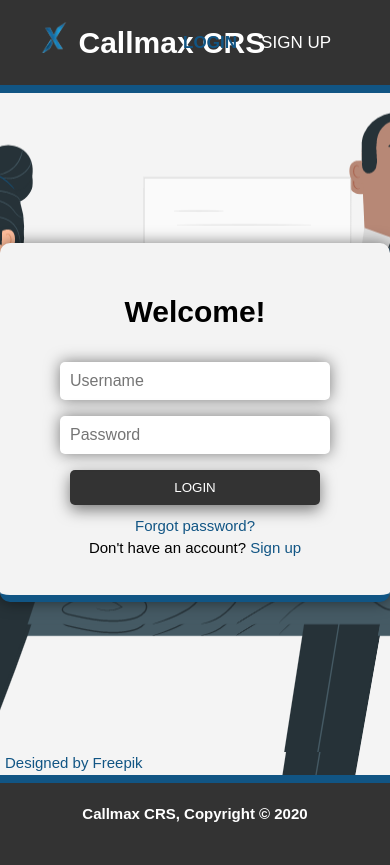
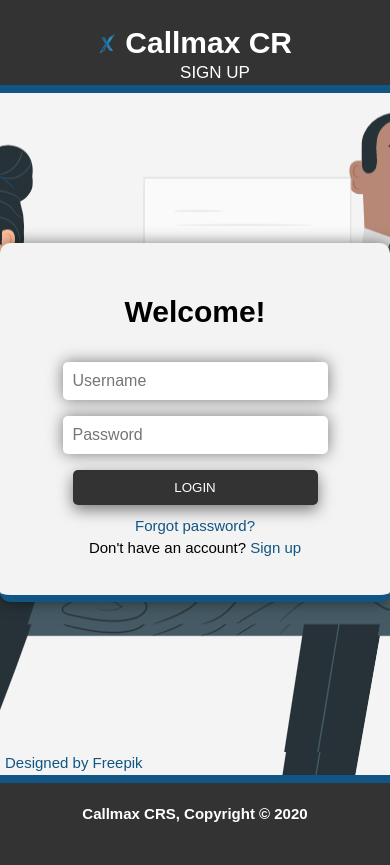
Before and after one commit to lncmchl3/Callmax_Coaching, a PHP site: page /callmaxcoaching/ in a window 390 px wide. Run offline with PHP 8.4, Linux system fonts and the light colour scheme.

Commit message:
latest draft for website responsiveness

```diff
--- a/css/html-style.css
+++ b/css/html-style.css
@@ -69,7 +69,7 @@ a:hover {
 }
 
 .login-container {
-  width: 100%;
+  /* width: 100%; */
   margin: auto;
   overflow: hidden;
   background: url(../img/bg.png) no-repeat center;
@@ -153,7 +153,7 @@ header {
   /* box-shadow: 0 3px 20px 0 rgba(0, 0, 0, 0.5); */
 }
 
-header #branding {
+.heading #branding {
   /* text-transform: uppercase; */
   /* float: left; */
   position: absolute;
@@ -161,28 +161,26 @@ header #branding {
   left: 0;
 }
 
-header #branding h1 img {
+.heading #branding h1 img {
   width: 10%;
   /* padding: 0 10px; */
 }
 
-header a {
+.heading a {
   color: #fff;
   text-decoration: none;
   text-transform: uppercase;
   font-size: 17px;
 }
 
-header nav {
+.heading nav {
   position: absolute;
   top: 0;
   right: 0;
   padding: 15px 10px;
 }
 
-nav ul {}
-
-header li {
+.heading li {
   /* float: right; */
   display: inline;
   padding: 0 10px;
@@ -190,12 +188,12 @@ header li {
   margin-top: 25px; */
 }
 
-header .current a {
+.heading .current a {
   color: var(--primary-color);
   font-weight: bold;
 }
 
-header a:hover {
+.heading a:hover {
   color: var(--primary-color);
   /* font-weight: bold; */
 }
@@ -207,7 +205,7 @@ header a:hover {
 /* Login form */
 .loginbox {
   height: 78.1vh;
-  width: 100%;
+  width: 50%;
   margin: auto;
   display: flex;
   justify-content: center;
@@ -253,15 +251,20 @@ header a:hover {
   background: #f3f3f3;
   display: flex;
   flex-direction: column;
-  width: 400px;
+  width: 350px;
+  /* margin: auto; */
   border-radius: 10px;
-  padding: 25px 8px 35px 8px;
+  padding: 25px 20px 35px 20px;
   border-bottom: var(--primary-color) solid 7px;
   box-shadow: 0 0 15px rgba(0, 0, 0, 0.5);
   /* display: grid;
   grid-template-rows: 1fr 2fr 2fr;
   justify-content: center;
   align-items: center; */
+}
+
+.loginform .btn button {
+  width: 70%;
 }
 
 .login-grid-box2, .login-grid-box3 {
@@ -278,7 +281,7 @@ header a:hover {
 }
 
 .loginform input[type="text"], .loginform input[type="password"] {
-  width: 250px;
+  width: 70%;
   padding: 10px 10px 10px 10px;
   border-radius: 5px;
   /* border: #333 solid 1px; */
@@ -1109,4 +1112,52 @@ footer {
   .regbox select {
     width: 100%;
   }
+
+  .loginbox {
+    width: 100%;
+  }
 }
+
+@media(max-width:1000px) {
+  header .container {
+    width: 100%;
+  }
+
+  .heading #branding {
+    top: 0;
+    left: 50%;
+    transform: translate(-50%);
+    white-space: nowrap;
+    overflow: hidden;
+    text-align: center;
+  }
+
+  .heading nav {
+    /* display: none; */
+    width: 100%;
+    top: 35%;
+    right: 50%;
+    transform: translate(50%);
+    text-align: center;
+  }
+}
+
+@media(max-width:768px) {
+  nav ul li:first-child {
+    display: none;
+  }
+
+  .dashboard-table td:first-child {
+    text-align: left;
+    padding-left: 20px;
+  }
+
+  .dashboard-table th:first-child {
+    text-align: left;
+    padding-left: 20px;
+  }
+
+  .main-container .container {
+    width: 90%;
+  }
+}
```
